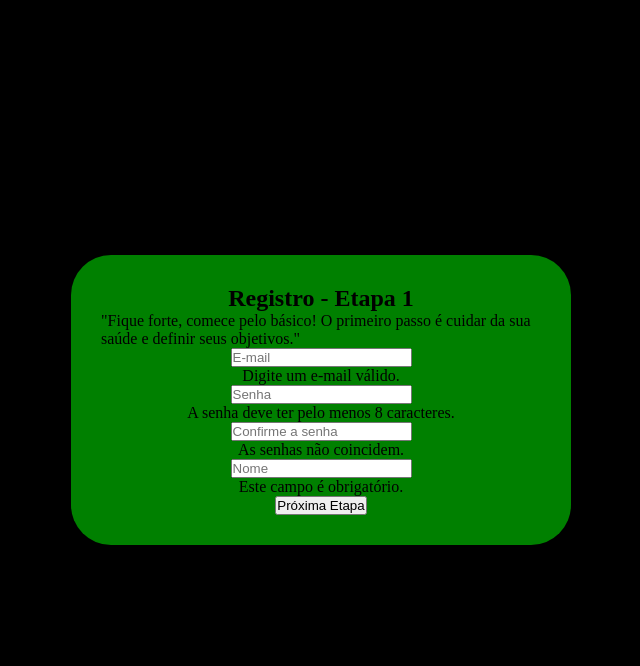
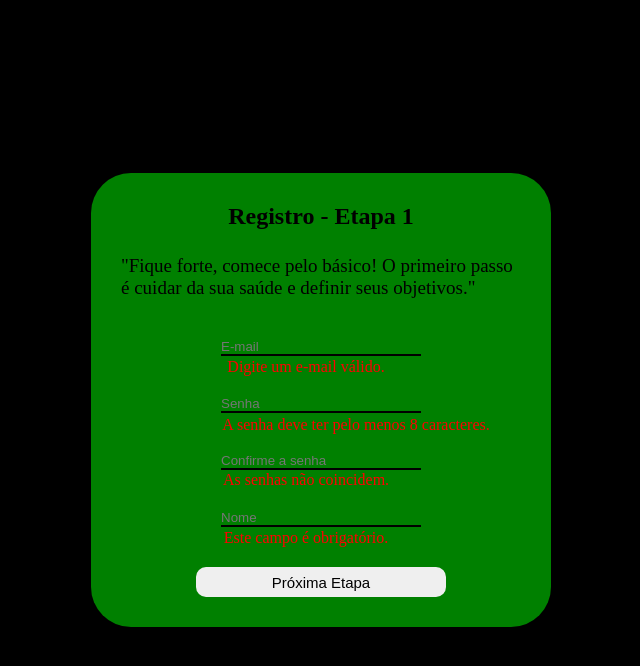
Before and after one commit to Ramom-Gomes/Fitness, a React (Vite) app: page /registro in a window 1280 px wide. Both pictures are taken after a click on the button "Próxima Etapa". Shown: the top 666 px of the page, without its empty margins (319-959 px from the left). Built offline with nearby package versions, Linux system fonts and the light colour scheme.

Commit message:
css-primeiraEtapa-registro

```diff
--- a/src/components/registro.jsx
+++ b/src/components/registro.jsx
@@ -114,41 +114,47 @@ function RegisterPage({ registerUser, users }) {
         <h2>Registro - Etapa {currentStep}</h2>
         {currentStep === 1 && (
           <>
-            <p>"Fique forte, comece pelo básico!
-              O primeiro passo é cuidar da sua saúde e definir seus objetivos."
-            </p>
+            <div className={'mensagem-container'}>
+              <p className={'mensagem-motivacional'}>"Fique forte, comece pelo básico!
+                O primeiro passo é cuidar da sua saúde e definir seus objetivos."
+              </p>
+            </div>
             <input
+              className={'input-email'}
               type="email"
               placeholder="E-mail"
               value={newUser.email}
               onChange={(e) => setNewUser({ ...newUser, email: e.target.value })}
             />
-            {errors.email && <p>{errors.email}</p>}
-            {emailInUse && <p>O e-mail já está em uso.</p>}
+            {errors.email && <p className={`email-error ${errors.email ? 'show' : ''}`}>{errors.email}</p>}
+            {emailInUse && <p className={`email-error-user ${emailInUse ? 'show' : ''}`}>O e-mail já está em uso.</p>}
 
             <input
+              className={'input-senha'}
               type="password"
               placeholder="Senha"
               value={newUser.password}
               onChange={(e) => setNewUser({ ...newUser, password: e.target.value })}
             />
-            {errors.password && <p>{errors.password}</p>}
+            {errors.password && <p className={`senha-error ${errors.password ? 'show' : ''}`}>{errors.password}</p>}
 
             <input
+              className={'input-confirmarSenha'}
               type="password"
               placeholder="Confirme a senha"
               value={confirmPassword}
               onChange={(e) => setConfirmPassword(e.target.value)}
             />
-            {errors.confirmPassword && <p>{errors.confirmPassword}</p>}
+            {errors.confirmPassword && <p className={`confirmarSenha-error ${errors.confirmPassword ? 'show' : ''}`}>{errors.confirmPassword}</p>}
 
             <input
+              className={'input-nome'}
               type="text"
               placeholder="Nome"
               value={newUser.nome}
               onChange={(e) => setNewUser({ ...newUser, nome: e.target.value })}
             />
-            {errors.nome && <p>{errors.nome}</p>}
+            {errors.nome && <p className={`nome-error ${errors.nome ? 'show' : ''}`}>{errors.nome}</p>}
           </>
         )}
 
@@ -231,7 +237,7 @@ function RegisterPage({ registerUser, users }) {
           </>
         )}
 
-        <button onClick={handleNextStep}>
+        <button className={'botao-registro'} onClick={handleNextStep}>
           {currentStep < 3 ? "Próxima Etapa" : "Registrar"}
         </button>
       </div>
--- a/src/estilizações/login.css
+++ b/src/estilizações/login.css
@@ -44,7 +44,7 @@
   width: 200px;
 }
 
-.email-error {
+.email-error, .senha-error {
   visibility: hidden;
   color: red;
   position: absolute;
@@ -53,9 +53,6 @@
 }
 
 .senha-error {
-  visibility: hidden;
-  color: red;
-  position: absolute;
   bottom: 140px;
   margin-right: 80px;
 }
--- a/src/estilizações/registro.css
+++ b/src/estilizações/registro.css
@@ -16,3 +16,65 @@
     border-radius: 40px;
     position: relative;
 }
+
+.mensagem-motivacional {
+  font-size: 19px;
+}
+
+.mensagem-container {
+  max-width: 400px;
+  margin-top: 25px;
+}
+
+.input-senha, .input-confirmarSenha, .input-nome, .input-email {
+  margin-top: 40px;
+  border: none;
+  border-bottom: 2px solid #000;
+  background-color: transparent;
+  outline: none;
+  width: 200px;
+}
+
+.botao-registro {
+  margin-top: 40px;
+  width: 250px;
+  height: 30px;
+  border-radius: 10px;
+  font-size: 15px;
+  border: none;
+}
+
+.email-error, .senha-error, .confirmarSenha-error, .nome-error,
+.email-error-user {
+  visibility: hidden;
+  color: red;
+  position: absolute;
+  bottom: 251px;
+  margin-right: 30px;
+}
+
+.senha-error {
+  bottom: 193px;
+  margin-left: 100px;
+}
+
+.confirmarSenha-error {
+  bottom: 138px;
+}
+
+.nome-error {
+  bottom: 80px;
+}
+
+@keyframes shake {
+  0%, 100% { transform: translateX(0); }
+  25%, 75% { transform: translateX(-5px); }
+  50% { transform: translateX(5px); }
+}
+
+.email-error.show,
+.senha-error.show, .confirmarSenha-error.show, .nome-error.show,
+.email-error-user.show {
+visibility: visible;
+animation: shake 0.5s ease forwards;
+}
```
